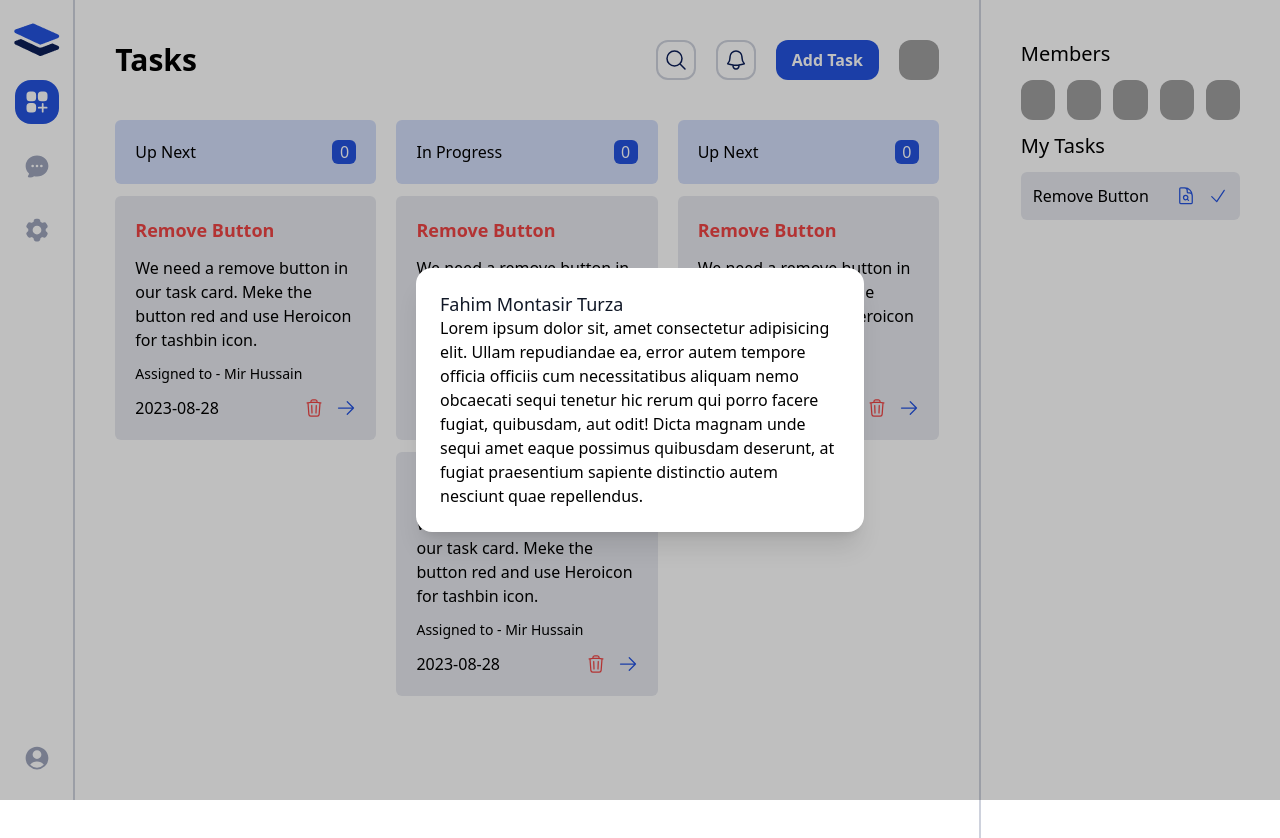
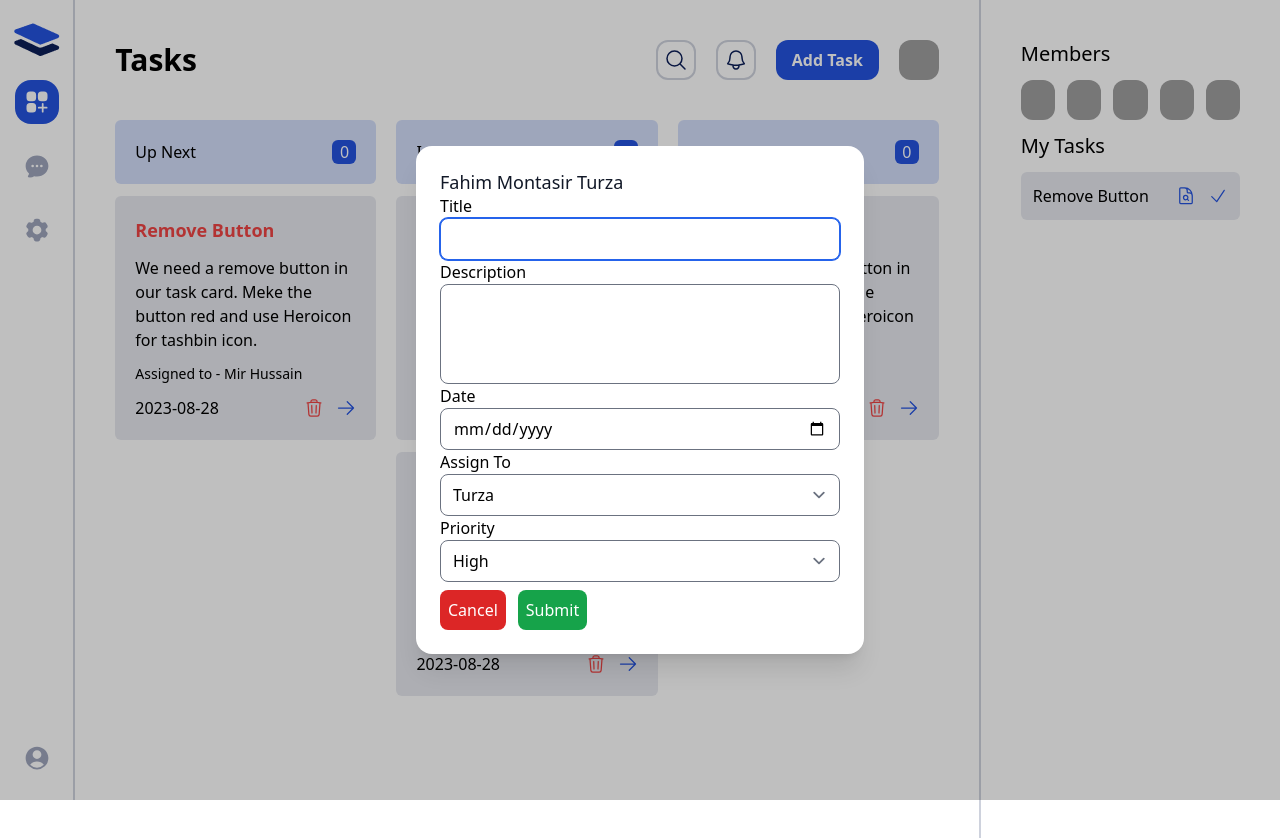
Before and after one commit to turzacse/Task_Master_With_Redux, a React (Vite) app: page / in a window 1280 px wide. Both pictures are taken after a click on the button "Add Task". Shown: the top 838 px of the page. Built offline with nearby package versions, Linux system fonts and the light colour scheme; grey boxes are pictures that could not be loaded.

Commit message:
Implement the form using react hook form and tailwind/form plugins

```diff
--- a/package.json
+++ b/package.json
@@ -15,12 +15,11 @@
     "@reduxjs/toolkit": "^1.9.7",
     "react": "^18.2.0",
     "react-dom": "^18.2.0",
-    "react-hook-form": "^7.45.4",
     "react-redux": "^8.1.3",
     "react-router-dom": "^6.15.0"
   },
   "devDependencies": {
-    "@tailwindcss/forms": "^0.5.5",
+    "@tailwindcss/forms": "^0.5.7",
     "@types/react": "^18.2.15",
     "@types/react-dom": "^18.2.7",
     "@vitejs/plugin-react": "^4.0.3",
@@ -30,6 +29,7 @@
     "eslint-plugin-react-hooks": "^4.6.0",
     "eslint-plugin-react-refresh": "^0.4.3",
     "postcss": "^8.4.27",
+    "react-hook-form": "^7.50.1",
     "tailwindcss": "^3.3.3",
     "vite": "^4.4.5"
   }
--- a/src/components/tasks/AddTaskModal.jsx
+++ b/src/components/tasks/AddTaskModal.jsx
@@ -1,14 +1,76 @@
 import React from 'react';
 import Modal from '../UI/Model';
+import { useForm } from 'react-hook-form';
 
-const AddTaskModal = ({isOpen, setIsOpen}) => {
+const AddTaskModal = ({ isOpen, setIsOpen }) => {
+    const { register, reset, handleSubmit } = useForm();
+
+    const onCancel = () => {
+        reset();
+        setIsOpen(false);
+    }
+
+    const onSubmit = (data) => {
+        console.log(data);
+        onCancel();
+    }
     return (
         <Modal
             isOpen={isOpen}
             setIsOpen={setIsOpen}
             title="Fahim Montasir Turza"
         >
-            <p>Lorem ipsum dolor sit, amet consectetur adipisicing elit. Ullam repudiandae ea, error autem tempore officia officiis cum necessitatibus aliquam nemo obcaecati sequi tenetur hic rerum qui porro facere fugiat, quibusdam, aut odit! Dicta magnam unde sequi amet eaque possimus quibusdam deserunt, at fugiat praesentium sapiente distinctio autem nesciunt quae repellendus.</p>
+            <form onSubmit={handleSubmit(onSubmit)}>
+                <div>
+                    <label htmlFor='title'>Title</label> <br />
+                    <input
+                        className='w-full rounded-lg'
+                        type="text" id='title' {...register('name')} />
+                </div>
+                <div>
+                    <label htmlFor='Description'>Description</label> <br />
+                    <input
+                        className='w-full rounded-lg h-[100px]'
+                        type="text" id='description' {...register('description')} />
+                </div>
+                <div>
+                    <label htmlFor='date'>Date</label> <br />
+                    <input
+                        className='w-full rounded-lg'
+                        type="date" id='date' {...register('date')} />
+                </div>
+                <div>
+                    <label htmlFor='assign'>Assign To</label> <br />
+                    <select
+                        className='w-full rounded-lg'
+                        type="text" id='assign' {...register('assign')}>
+                        <option value="Turza">Turza</option>
+                        <option value="Fahim">Fahim</option>
+                        <option value="Montasir">Montasir</option>
+                        <option value="Siam">Siam</option>
+                    </select>
+                </div>
+                <div>
+                    <label htmlFor='priority'>Priority</label> <br />
+                    <select
+                        className='w-full rounded-lg'
+                        type="text" id='priority' {...register('priority')}>
+                        <option value="High">High</option>
+                        <option value="Medium">Medium</option>
+                        <option value="Low">Low</option>
+                        {/* <option value="Siam">Siam</option> */}
+                    </select>
+                </div>
+                <div className='mt-2'>
+                    <button
+                        onClick={() => onCancel()}
+                        className='bg-red-600 text-white rounded-lg mr-3 p-2 '
+                        type="button">Cancel</button>
+                    <button
+                        className='bg-green-600 text-white rounded-lg mr-3 p-2 '
+                        type="submit">Submit</button>
+                </div>
+            </form>
         </Modal>
     );
 };
--- a/tailwind.config.js
+++ b/tailwind.config.js
@@ -10,5 +10,7 @@ export default {
       },
     },
   },
-  plugins: [require('@tailwindcss/forms')],
+  plugins: [
+    require('@tailwindcss/forms')
+  ],
 };
```
Also changed, not shown: 2 other files (tests, documents, lock files or other folders).
